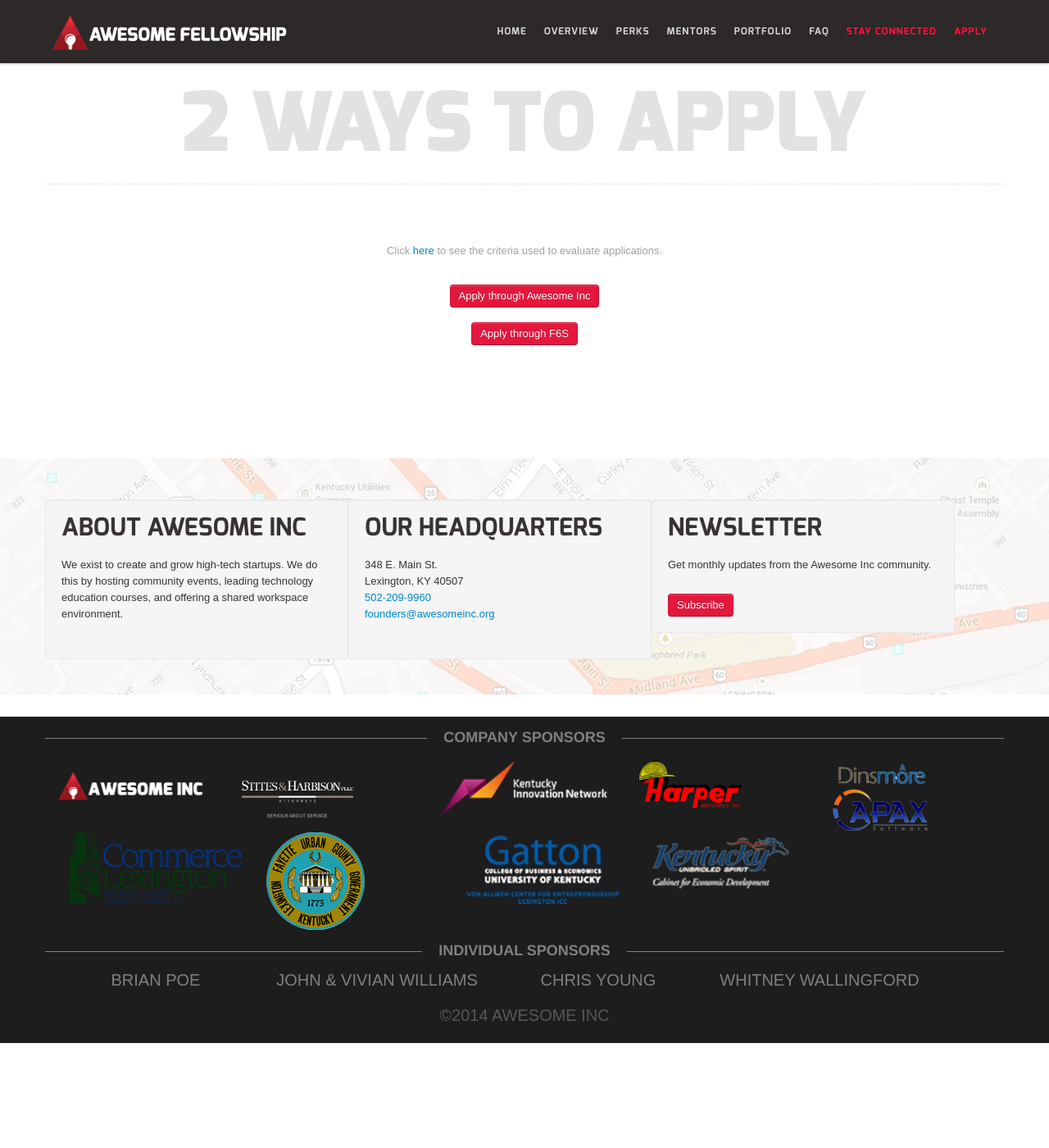
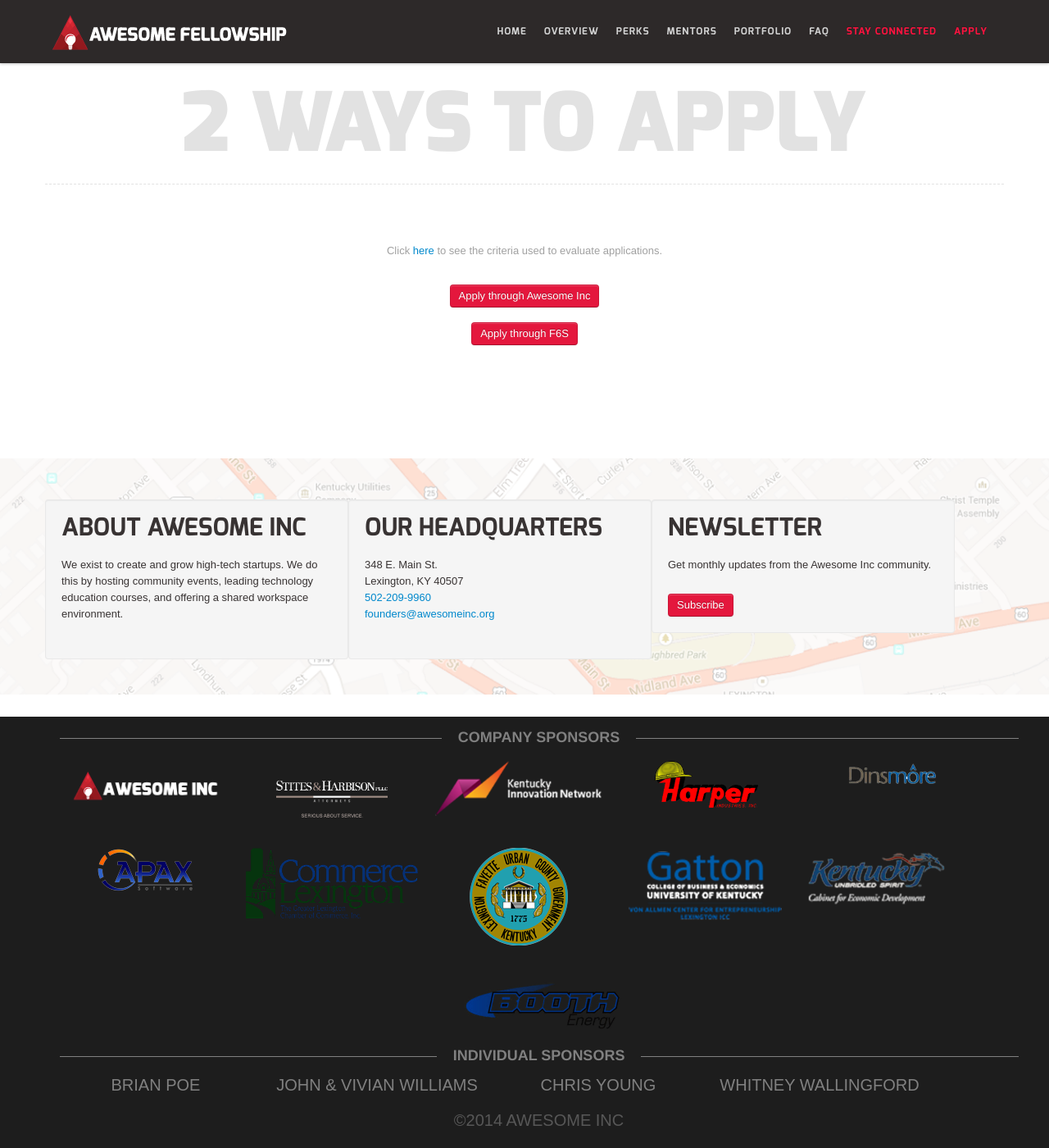
Before and after one commit to ainc/awesomefellowship, a Jekyll site: the page built from apply.html, in a window 1280 px wide and 1400 px high, scrolled down 36 px. Shown: the whole window at 82% size. Built offline with Jekyll 4.4.1, drawn with Linux system fonts in a browser that asks for light colours; nearby versions of some CDN libraries; library files that are not in the unit come from our copies; before the commit the page ends 1308 px from its top, so only the background shows below that.

Commit message:
add booth to footer

```diff
--- a/_layouts/page.html
+++ b/_layouts/page.html
@@ -202,17 +202,17 @@
     </div>
   </div>
 
-    <div class="row row-fluid" id="footer_bar">
+    <div class="row row-fluid center-img" id="footer_bar">
 
         <div class="span2 offset1">
           <a href="http://www.awesomeinc.org/" target="_blank"><img src="/img/Awesome-Inc_120x40.png" alt=""></a>
         </div>
 
-        <div class="span2">
+        <div class="span2 ">
           <a href="http://www.stites.com/" target="_blank"><img src="/img/Stites-&-Harbison.png" alt="" style="height:73px"></a>
         </div>
 
-      <div class="span2">
+      <div class="span2 ">
         <a href="http://kyinnovation.com/" target="_blank"><img src="/img/kin.png" alt=""></a>
       </div>
 
@@ -223,12 +223,13 @@
         <div class="span2">
           <a href="http://www.dinsmore.com/" target="_blank" style="width:170px"><img src="/img/Dinsmore-&-Shohl_120x28.png" alt=""></a>
         </div>
+        </div>
 
 
 
 
       <!-- Row 2 for sponsors ###########################################-->
-      <div class="row row-fluid" >
+      <div class="row row-fluid center-img" >
        </br>
        </br>
       <div class="span2 offset1">
@@ -257,8 +258,18 @@
 
     </div>
 
+    <!-- Row 3 for sponsors ###########################################-->
+      <div class="row row-fluid center-img">
+       </br>
+       </br>
+      <div class="span12 ">
+      <a href="http://boothenergy.zohosites.com/" target="_blank"><img src="/img/BoothEnergy_Logo.png" class="single-img" alt=""></a>
+      </div>
+
+
+    </div>
+
   </div>
-</div>
 
 <!-- INDIVIDUAL SPONSORS ################################################# -->
 <div id="ind-sponsors" class="container">
--- a/css/custom.css
+++ b/css/custom.css
@@ -71,7 +71,7 @@
 
 #ind-sponsors div {
 
-  text-align: center
+  text-align: center;
 }
 
 #ind-sponsors a {
@@ -80,4 +80,18 @@
   color: gray;
 }
 
+#footer .center-img img {
+  display: block;
+  margin-left: auto;
+  margin-right: auto;
+}
+
+#footer .single-img {
+  width: 200px;
+}
+
+#footer .span2, #footer .span12 {
+  margin-left: 1.5%;
+}
+
 /*--------------------------------------------------------------------------------------------------*/
```
Also changed, not shown: img/BoothEnergy_Logo.jpg (added), img/BoothEnergy_Logo.png (added).
